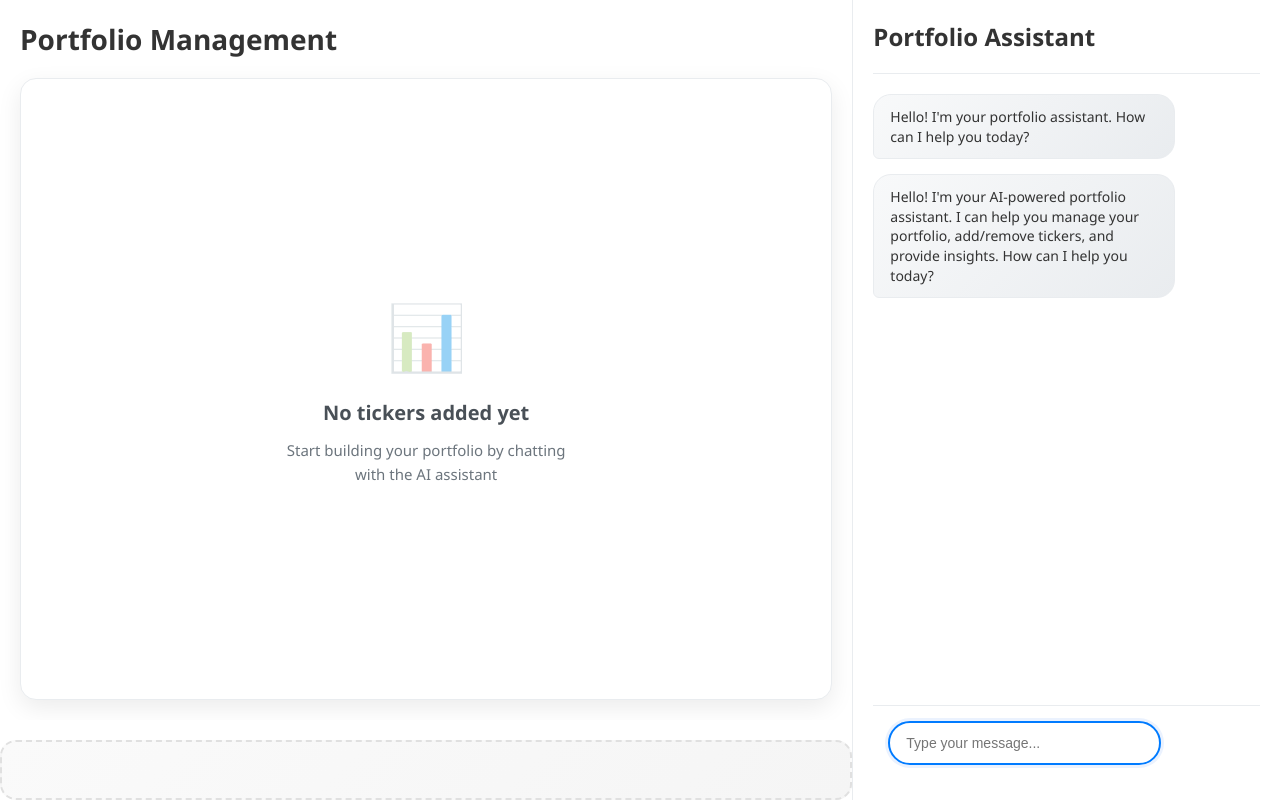
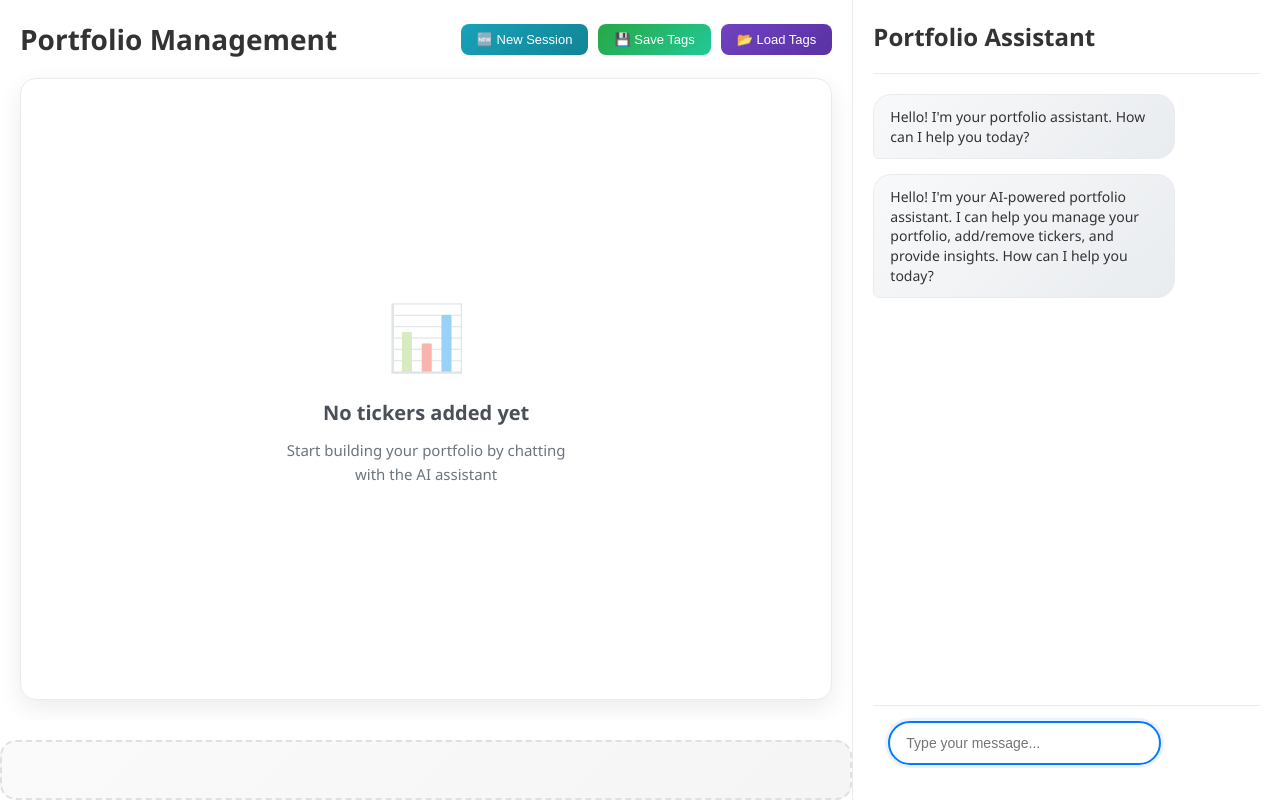
Before and after one commit to axaysd/portfolioagent5, a FastAPI app: page / in a window 1280 px wide. Run offline with FastAPI, Linux system fonts and the light colour scheme.

Commit message:
Add session and tag configuration management UI
Introduces session management (new session, session ID) and tag configuration save/load/delete features to the portfolio manager. Adds a modal for saving/loading tag configurations, new UI controls in the header, and supporting styles. Updates event listeners and logic to support these new features, improving user workflow for managing portfolio tags and sessions.

```diff
--- a/static/script.js
+++ b/static/script.js
@@ -3,9 +3,15 @@ window.PortfolioManager = {
     // Portfolio data storage
     portfolio: [],
     availableTags: [], // Track available tags for dynamic columns
+    sessionId: null, // Current session ID
 
     // Initialize portfolio from localStorage
     initialize() {
+        // Generate session ID if not exists
+        if (!this.sessionId) {
+            this.sessionId = 'session_' + Date.now() + '_' + Math.random().toString(36).substr(2, 9);
+        }
+
         const saved = localStorage.getItem('portfolio');
         if (saved) {
             const savedData = JSON.parse(saved);
@@ -20,7 +26,8 @@ window.PortfolioManager = {
     savePortfolio() {
         const portfolioData = {
             portfolio: this.portfolio,
-            tags: this.availableTags
+            tags: this.availableTags,
+            session_id: this.sessionId
         };
         localStorage.setItem('portfolio', JSON.stringify(portfolioData));
     },
@@ -593,6 +600,232 @@ window.PortfolioManager = {
 
         console.log('✅ Portfolio updated from structured data with tag preservation');
     },
+
+    // Session Management Methods
+    startNewSession() {
+        // Generate new session ID
+        this.sessionId = 'session_' + Date.now() + '_' + Math.random().toString(36).substr(2, 9);
+
+        // Clear portfolio and tags
+        this.portfolio = [];
+        this.availableTags = [];
+
+        // Clear chat messages
+        const chatMessages = document.getElementById('chatMessages');
+        if (chatMessages) {
+            chatMessages.innerHTML = '';
+        }
+
+        // Save new session state
+        this.savePortfolio();
+
+        // Update UI
+        this.updateUI();
+
+        // Show welcome message
+        let welcomeMessage = "🆕 New session started! I'm your AI-powered portfolio assistant. How can I help you today?";
+
+        // If tags are loaded, mention them
+        if (this.availableTags.length > 0) {
+            const tagList = this.availableTags.join(', ');
+            welcomeMessage += `\n\n📋 Tag configuration loaded: ${tagList}`;
+            welcomeMessage += `\nI'll automatically populate appropriate values for these tags when you add tickers.`;
+        }
+
+        window.ChatManager.addMessage(welcomeMessage, false);
+
+        this.showNotification('New session started', 'success');
+        console.log('✅ New session started:', this.sessionId);
+    },
+
+    // Tag Configuration Management
+    saveTagConfiguration(configName) {
+        if (!configName || configName.trim() === '') {
+            this.showNotification('Please enter a configuration name', 'error');
+            return;
+        }
+
+        const configNameClean = configName.trim();
+
+        // Get saved configurations
+        const savedConfigs = this.getSavedTagConfigurations();
+
+        // Check if name already exists
+        if (savedConfigs.some(config => config.name === configNameClean)) {
+            this.showNotification('Configuration name already exists', 'error');
+            return;
+        }
+
+        // Create new configuration
+        const newConfig = {
+            name: configNameClean,
+            tags: [...this.availableTags],
+            created_at: new Date().toISOString(),
+            session_id: this.sessionId
+        };
+
+        // Add to saved configurations
+        savedConfigs.push(newConfig);
+
+        // Save to localStorage
+        localStorage.setItem('portfolio_tag_configs', JSON.stringify(savedConfigs));
+
+        this.showNotification(`Tag configuration '${configNameClean}' saved successfully`, 'success');
+        console.log('✅ Tag configuration saved:', newConfig);
+    },
+
+    loadTagConfiguration(configName) {
+        const savedConfigs = this.getSavedTagConfigurations();
+        const config = savedConfigs.find(c => c.name === configName);
+
+        if (!config) {
+            this.showNotification('Configuration not found', 'error');
+            return;
+        }
+
+        // Replace current tags with loaded configuration
+        this.availableTags = [...config.tags];
+
+        // Update UI
+        this.updateUI();
+        this.savePortfolio();
+
+        this.showNotification(`Tag configuration '${configName}' loaded successfully`, 'success');
+        console.log('✅ Tag configuration loaded:', config);
+
+        // If there are existing tickers, ask AI to populate tag values
+        if (this.portfolio.length > 0 && this.availableTags.length > 0) {
+            const tickerList = this.portfolio.map(item => item.ticker).join(', ');
+            const tagList = this.availableTags.join(', ');
+            const message = `I've loaded the tag configuration "${configName}" with tags: ${tagList}. Please populate the appropriate values for these tags for my existing tickers: ${tickerList}.`;
+
+            // Add a small delay to ensure UI is updated first
+            setTimeout(() => {
+                window.ChatManager.sendMessage(message);
+            }, 500);
+        }
+    },
+
+    getSavedTagConfigurations() {
+        const saved = localStorage.getItem('portfolio_tag_configs');
+        return saved ? JSON.parse(saved) : [];
+    },
+
+    deleteTagConfiguration(configName) {
+        const savedConfigs = this.getSavedTagConfigurations();
+        const filteredConfigs = savedConfigs.filter(config => config.name !== configName);
+
+        localStorage.setItem('portfolio_tag_configs', JSON.stringify(filteredConfigs));
+
+        this.showNotification(`Configuration '${configName}' deleted`, 'success');
+        console.log('✅ Tag configuration deleted:', configName);
+    },
+};
+
+// Tag Configuration Manager
+window.TagConfigManager = {
+    currentMode: null, // 'save' or 'load'
+    selectedConfig: null,
+
+    openSaveModal() {
+        this.currentMode = 'save';
+        const modal = document.getElementById('tagConfigModal');
+        const title = document.getElementById('tagConfigTitle');
+        const saveContent = document.getElementById('saveTagConfigContent');
+        const loadContent = document.getElementById('loadTagConfigContent');
+        const configInput = document.getElementById('configNameInput');
+        const currentTagsList = document.getElementById('currentTagsList');
+
+        title.textContent = 'Save Tag Configuration';
+        saveContent.style.display = 'block';
+        loadContent.style.display = 'none';
+
+        // Clear input
+        configInput.value = '';
+
+        // Show current tags
+        this.displayCurrentTags(currentTagsList);
+
+        modal.classList.add('show');
+        configInput.focus();
+    },
+
+    openLoadModal() {
+        this.currentMode = 'load';
+        const modal = document.getElementById('tagConfigModal');
+        const title = document.getElementById('tagConfigTitle');
+        const saveContent = document.getElementById('saveTagConfigContent');
+        const loadContent = document.getElementById('loadTagConfigContent');
+        const savedConfigsList = document.getElementById('savedConfigsList');
+
+        title.textContent = 'Load Tag Configuration';
+        saveContent.style.display = 'none';
+        loadContent.style.display = 'block';
+
+        // Show saved configurations
+        this.displaySavedConfigurations(savedConfigsList);
+
+        modal.classList.add('show');
+    },
+
+    displayCurrentTags(container) {
+        const tags = window.PortfolioManager.availableTags;
+
+        if (tags.length === 0) {
+            container.innerHTML = '<p style="color: #6c757d; font-style: italic;">No tags configured yet</p>';
+            return;
+        }
+
+        container.innerHTML = tags.map(tag =>
+            `<div class="tag-item">${tag}</div>`
+        ).join('');
+    },
+
+    displaySavedConfigurations(container) {
+        const configs = window.PortfolioManager.getSavedTagConfigurations();
+
+        if (configs.length === 0) {
+            container.innerHTML = '<p style="color: #6c757d; font-style: italic;">No saved configurations found</p>';
+            return;
+        }
+
+        container.innerHTML = configs.map(config => {
+            const date = new Date(config.created_at).toLocaleDateString();
+            return `
+                <div class="saved-config-item" data-config-name="${config.name}">
+                    <div class="config-name">${config.name}</div>
+                    <div class="config-details">
+                        ${config.tags.length} tags • Created ${date}
+                    </div>
+                </div>
+            `;
+        }).join('');
+    },
+
+    closeModal() {
+        const modal = document.getElementById('tagConfigModal');
+        modal.classList.remove('show');
+        this.currentMode = null;
+        this.selectedConfig = null;
+    },
+
+    confirmAction() {
+        if (this.currentMode === 'save') {
+            const configName = document.getElementById('configNameInput').value;
+            window.PortfolioManager.saveTagConfiguration(configName);
+        } else if (this.currentMode === 'load' && this.selectedConfig) {
+            window.PortfolioManager.loadTagConfiguration(this.selectedConfig);
+
+            // Add helpful message about AI populating values
+            const config = window.PortfolioManager.getSavedTagConfigurations().find(c => c.name === this.selectedConfig);
+            if (config && config.tags.length > 0) {
+                const tagList = config.tags.join(', ');
+                window.ChatManager.addMessage(`📋 Tag configuration "${this.selectedConfig}" loaded with tags: ${tagList}. I'll automatically populate appropriate values for these tags when you add tickers.`, false);
+            }
+        }
+
+        this.closeModal();
+    }
 };
 
 // Chat Manager for LangGraph AI Integration
@@ -641,7 +874,8 @@ window.ChatManager = {
                 },
                 body: JSON.stringify({
                     message: message,
-                    portfolio: portfolio
+                    portfolio: portfolio,
+                    available_tags: window.PortfolioManager.availableTags
                 })
             });
 
@@ -717,6 +951,81 @@ document.addEventListener('DOMContentLoaded', function() {
 
 // Setup all event listeners
 function setupEventListeners() {
+    // Session management event listeners
+    const newSessionBtn = document.getElementById('newSessionBtn');
+    const saveTagsBtn = document.getElementById('saveTagsBtn');
+    const loadTagsBtn = document.getElementById('loadTagsBtn');
+
+    if (newSessionBtn) {
+        newSessionBtn.addEventListener('click', () => {
+            if (confirm('Start a new session? This will clear your current portfolio and chat history.')) {
+                window.PortfolioManager.startNewSession();
+            }
+        });
+    }
+
+    if (saveTagsBtn) {
+        saveTagsBtn.addEventListener('click', () => {
+            window.TagConfigManager.openSaveModal();
+        });
+    }
+
+    if (loadTagsBtn) {
+        loadTagsBtn.addEventListener('click', () => {
+            window.TagConfigManager.openLoadModal();
+        });
+    }
+
+    // Tag configuration modal event listeners
+    const tagConfigModal = document.getElementById('tagConfigModal');
+    const closeTagConfigModal = document.getElementById('closeTagConfigModal');
+    const cancelTagConfig = document.getElementById('cancelTagConfig');
+    const confirmTagConfig = document.getElementById('confirmTagConfig');
+
+    if (closeTagConfigModal) {
+        closeTagConfigModal.addEventListener('click', () => {
+            window.TagConfigManager.closeModal();
+        });
+    }
+
+    if (cancelTagConfig) {
+        cancelTagConfig.addEventListener('click', () => {
+            window.TagConfigManager.closeModal();
+        });
+    }
+
+    if (confirmTagConfig) {
+        confirmTagConfig.addEventListener('click', () => {
+            window.TagConfigManager.confirmAction();
+        });
+    }
+
+    // Close modal when clicking outside
+    if (tagConfigModal) {
+        tagConfigModal.addEventListener('click', (e) => {
+            if (e.target === tagConfigModal) {
+                window.TagConfigManager.closeModal();
+            }
+        });
+    }
+
+    // Handle saved configuration selection
+    document.addEventListener('click', (e) => {
+        if (e.target.closest('.saved-config-item')) {
+            const configItem = e.target.closest('.saved-config-item');
+            const configName = configItem.dataset.configName;
+
+            // Remove previous selection
+            document.querySelectorAll('.saved-config-item').forEach(item => {
+                item.classList.remove('selected');
+            });
+
+            // Select current item
+            configItem.classList.add('selected');
+            window.TagConfigManager.selectedConfig = configName;
+        }
+    });
+
     // Chat event listeners
     const messageInput = document.getElementById('messageInput');
     const sendButton = document.getElementById('sendButton');
--- a/static/styles.css
+++ b/static/styles.css
@@ -52,12 +52,66 @@ body {
     overflow: hidden;
 }
 
-.table-section h2 {
+.header-controls {
+    display: flex;
+    justify-content: space-between;
+    align-items: center;
+    margin-bottom: 20px;
+    flex-shrink: 0;
+}
+
+.header-controls h2 {
     color: var(--text-primary);
-    margin-bottom: 20px;
     font-size: clamp(20px, 2.5vw, 28px);
     font-weight: 600;
-    flex-shrink: 0;
+    margin: 0;
+}
+
+.session-controls {
+    display: flex;
+    gap: 10px;
+    flex-wrap: wrap;
+}
+
+.session-btn {
+    padding: 8px 16px;
+    border: none;
+    border-radius: 8px;
+    font-size: 13px;
+    font-weight: 500;
+    cursor: pointer;
+    transition: all 0.2s ease;
+    white-space: nowrap;
+}
+
+.new-session-btn {
+    background: linear-gradient(135deg, #17a2b8 0%, #138496 100%);
+    color: white;
+}
+
+.new-session-btn:hover {
+    background: linear-gradient(135deg, #138496 0%, #117a8b 100%);
+    transform: translateY(-1px);
+}
+
+.save-tags-btn {
+    background: linear-gradient(135deg, #28a745 0%, #20c997 100%);
+    color: white;
+}
+
+.save-tags-btn:hover {
+    background: linear-gradient(135deg, #218838 0%, #1ea085 100%);
+    transform: translateY(-1px);
+}
+
+.load-tags-btn {
+    background: linear-gradient(135deg, #6f42c1 0%, #5a32a3 100%);
+    color: white;
+}
+
+.load-tags-btn:hover {
+    background: linear-gradient(135deg, #5a32a3 0%, #4c2a8a 100%);
+    transform: translateY(-1px);
 }
 
 
--- a/templates/index.html
+++ b/templates/index.html
@@ -11,9 +11,14 @@
         <!-- Left side - Table and whitespace (2/3 of screen) -->
         <div class="left-panel">
             <div class="table-section">
-                <h2>Portfolio Management</h2>
-
-
+                <div class="header-controls">
+                    <h2>Portfolio Management</h2>
+                    <div class="session-controls">
+                        <button id="newSessionBtn" class="session-btn new-session-btn">🆕 New Session</button>
+                        <button id="saveTagsBtn" class="session-btn save-tags-btn">💾 Save Tags</button>
+                        <button id="loadTagsBtn" class="session-btn load-tags-btn">📂 Load Tags</button>
+                    </div>
+                </div>
 
                 <!-- Portfolio Table -->
                 <div class="portfolio-table-container">
@@ -84,6 +89,34 @@
         </div>
     </div>
 
+    <!-- Tag Configuration Modal -->
+    <div class="modal-overlay" id="tagConfigModal">
+        <div class="modal">
+            <div class="modal-header">
+                <h3 id="tagConfigTitle">Save Tag Configuration</h3>
+                <button class="close-button" id="closeTagConfigModal">&times;</button>
+            </div>
+            <div class="modal-body">
+                <div id="saveTagConfigContent" style="display: none;">
+                    <label for="configNameInput">Configuration Name:</label>
+                    <input type="text" id="configNameInput" placeholder="e.g., Asset Classes" class="config-input">
+                    <div class="current-tags">
+                        <h4>Current Tags:</h4>
+                        <div id="currentTagsList"></div>
+                    </div>
+                </div>
+                <div id="loadTagConfigContent" style="display: none;">
+                    <h4>Available Configurations:</h4>
+                    <div id="savedConfigsList"></div>
+                </div>
+            </div>
+            <div class="modal-footer">
+                <button class="cancel-button" id="cancelTagConfig">Cancel</button>
+                <button class="save-button" id="confirmTagConfig">Confirm</button>
+            </div>
+        </div>
+    </div>
+
     <script src="/static/script.js"></script>
 </body>
 </html>
```
Also changed, not shown: other parts of static/styles.css (+95 -0 lines).
